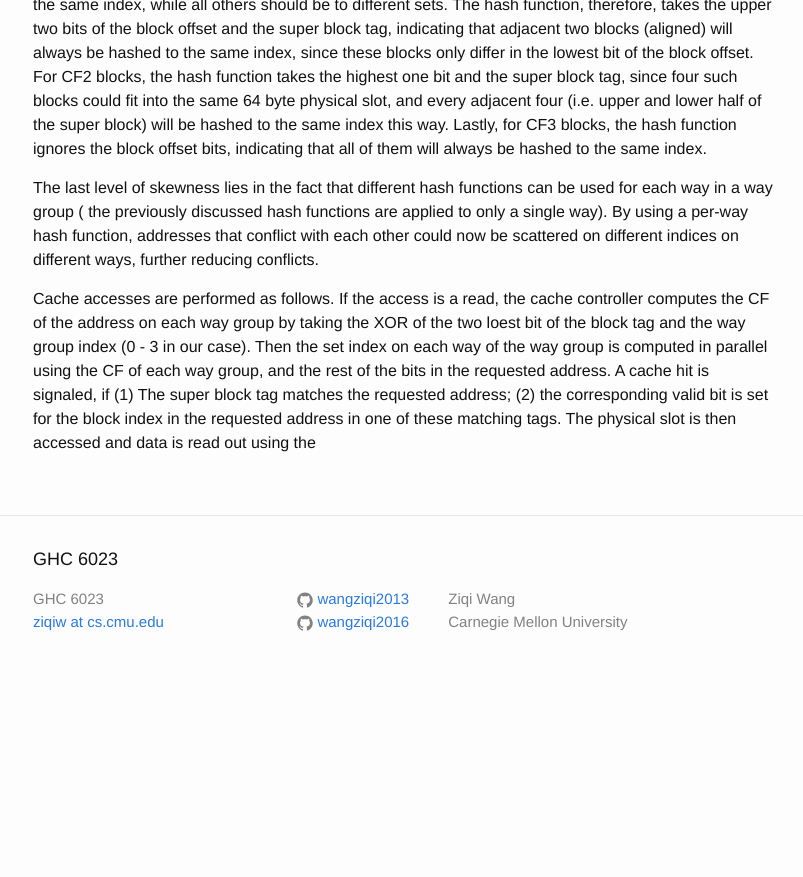
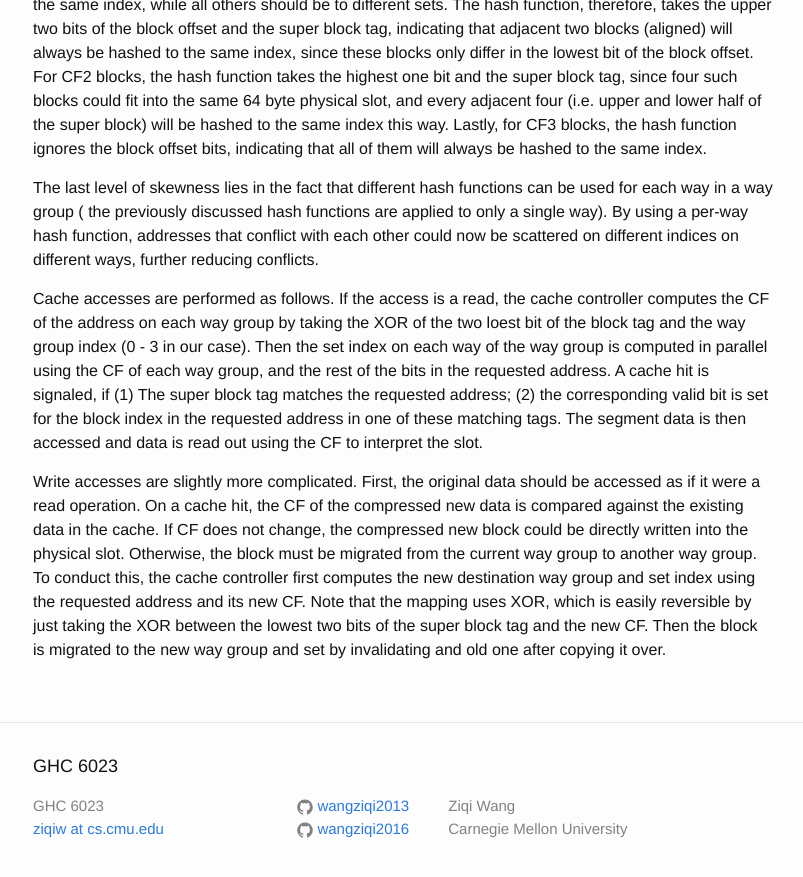
Before and after one commit to wangziqi2013/wangziqi2013.github.io, a Jekyll site: the page built from _posts/2020-06-13-skewed-compressed-cache.markdown, in a window 1280 px wide and 900 px high, scrolled down 2650 px. Shown: the top 877 px of the window, without its empty margins (237-1040 px from the left). Built offline with Jekyll 4.4.1, drawn with Linux system fonts in a browser that asks for light colours; before the commit the page ends 3343 px from its top, so only the background shows below that.

Commit message:
Adding write

```diff
--- a/_posts/2020-06-13-skewed-compressed-cache.markdown
+++ b/_posts/2020-06-13-skewed-compressed-cache.markdown
@@ -116,5 +116,13 @@ on each way group by taking the XOR of the two loest bit of the block tag and th
 Then the set index on each way of the way group is computed in parallel using the CF of each way group, and the rest
 of the bits in the requested address.
 A cache hit is signaled, if (1) The super block tag matches the requested address; (2) the corresponding valid bit is set
-for the block index in the requested address in one of these matching tags. The physical slot is then accessed and data
-is read out using the
+for the block index in the requested address in one of these matching tags. The segment data is then accessed and data
+is read out using the CF to interpret the slot.
+
+Write accesses are slightly more complicated. First, the original data should be accessed as if it were a read operation.
+On a cache hit, the CF of the compressed new data is compared against the existing data in the cache. If CF does not change,
+the compressed new block could be directly written into the physical slot. Otherwise, the block must be migrated
+from the current way group to another way group. To conduct this, the cache controller first computes the new destination
+way group and set index using the requested address and its new CF. Note that the mapping uses XOR, which is easily
+reversible by just taking the XOR between the lowest two bits of the super block tag and the new CF. Then the block is
+migrated to the new way group and set by invalidating and old one after copying it over.
```
